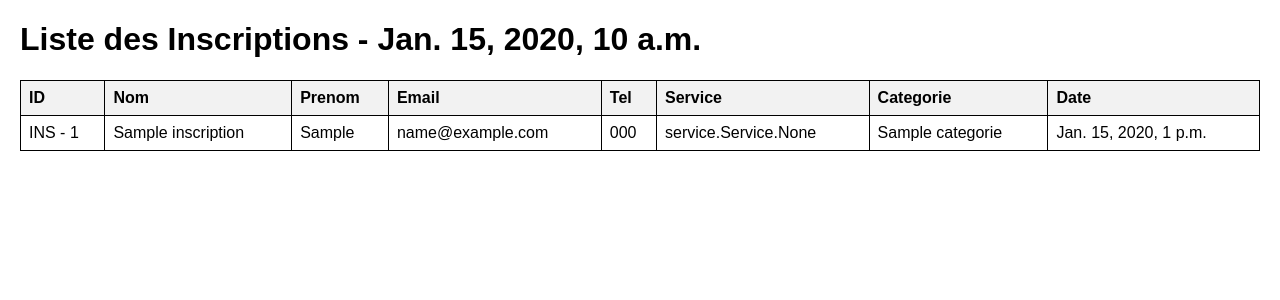
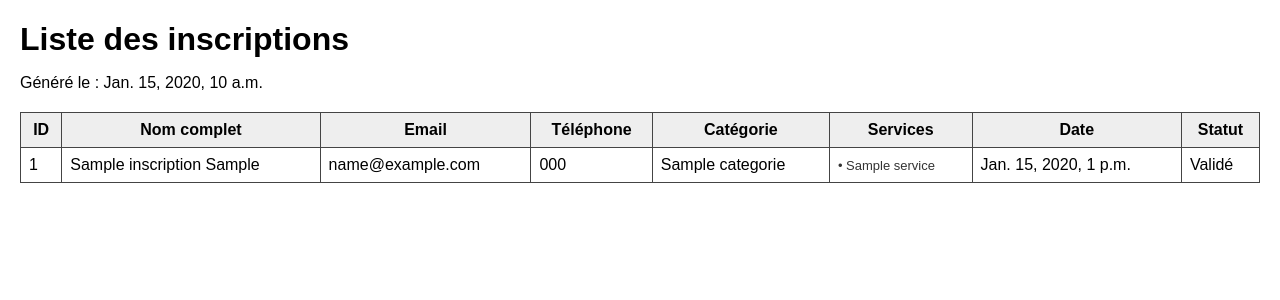
Before and after one commit to Ravelosambatra/projectBack, a Django app: template templates/liste_inscriptions.html in a window 1280 px wide. Shown: the top 300 px of the page. Run offline with Django 5.2, Linux system fonts and the light colour scheme; tables that the repository leaves empty hold one stand-in row (values such as "Sample post"); the template is opened without the code that fills it: values that come from a table or form of the project are taken from there, most other values are stand-ins (such as "Sample title", 1, 10 or a date in 2020).

Commit message:
Amelioration du template

```diff
--- a/templates/liste_inscriptions.html
+++ b/templates/liste_inscriptions.html
@@ -2,45 +2,77 @@
 <html lang="fr">
 <head>
     <meta charset="UTF-8">
-    <title>Liste des Inscriptions</title>
+    <title>Liste des inscriptions</title>
     <style>
         body { font-family: Arial, sans-serif; margin: 20px; }
+        h1 { margin-bottom: 5px; }
         table { width: 100%; border-collapse: collapse; margin-top: 20px; }
-        th, td { border: 1px solid #000; padding: 8px; text-align: left; }
-        th { background-color: #f2f2f2; }
-        img { margin-bottom: 20px; }
+        th, td { padding: 8px; border: 1px solid #444; }
+        th { background: #eee; }
+        .services { font-size: 13px; color: #333; }
     </style>
 </head>
+
 <body>
-    <h1>Liste des Inscriptions - {{ now }}</h1>
+
+    <h1>Liste des inscriptions</h1>
+    <p>Généré le : {{ now }}</p>
 
     <table>
         <thead>
             <tr>
                 <th>ID</th>
-                <th>Nom</th>
-                <th>Prenom</th>
+                <th>Nom complet</th>
                 <th>Email</th>
-                <th>Tel</th>
-                <th>Service</th>
-                <th>Categorie</th>
+                <th>Téléphone</th>
+                <th>Catégorie</th>
+                <th>Services</th>
                 <th>Date</th>
+                <th>Statut</th>
             </tr>
         </thead>
+
         <tbody>
-            {% for i in inscriptions %}
+            {% for ins in inscriptions %}
             <tr>
-                <td>INS - {{ i.id }}</td>
-                <td>{{ i.nomClient }}</td>
-                <td>{{ i.prenomClient }}</td>
-                <td>{{ i.emailClient }}</td>
-                <td>{{ i.telephoneClient }}</td>
-                <td>{{ i.service }}</td>
-                <td>{{ i.categorie }}</td>
-                <td>{{ i.dateInscription }}</td>
+                <td>{{ ins.id }}</td>
+
+                <td>{{ ins.nomClient }} {{ ins.prenomClient }}</td>
+
+                <td>{{ ins.emailClient }}</td>
+
+                <td>{{ ins.telephoneClient|default:"-" }}</td>
+
+                <td>
+                    {% if ins.categorie %}
+                        {{ ins.categorie.nom }}
+                    {% else %}
+                        -
+                    {% endif %}
+                </td>
+
+                <td class="services">
+                    {% for s in ins.service.all %}
+                        • {{ s.nom }}<br>
+                    {% empty %}
+                        Aucun service
+                    {% endfor %}
+                </td>
+
+                <td>{{ ins.dateInscription }}</td>
+
+                <td>
+                    {% if ins.statut %}
+                        Validé
+                    {% else %}
+                        En attente
+                    {% endif %}
+                </td>
             </tr>
             {% endfor %}
         </tbody>
+
     </table>
+
 </body>
 </html>
```
